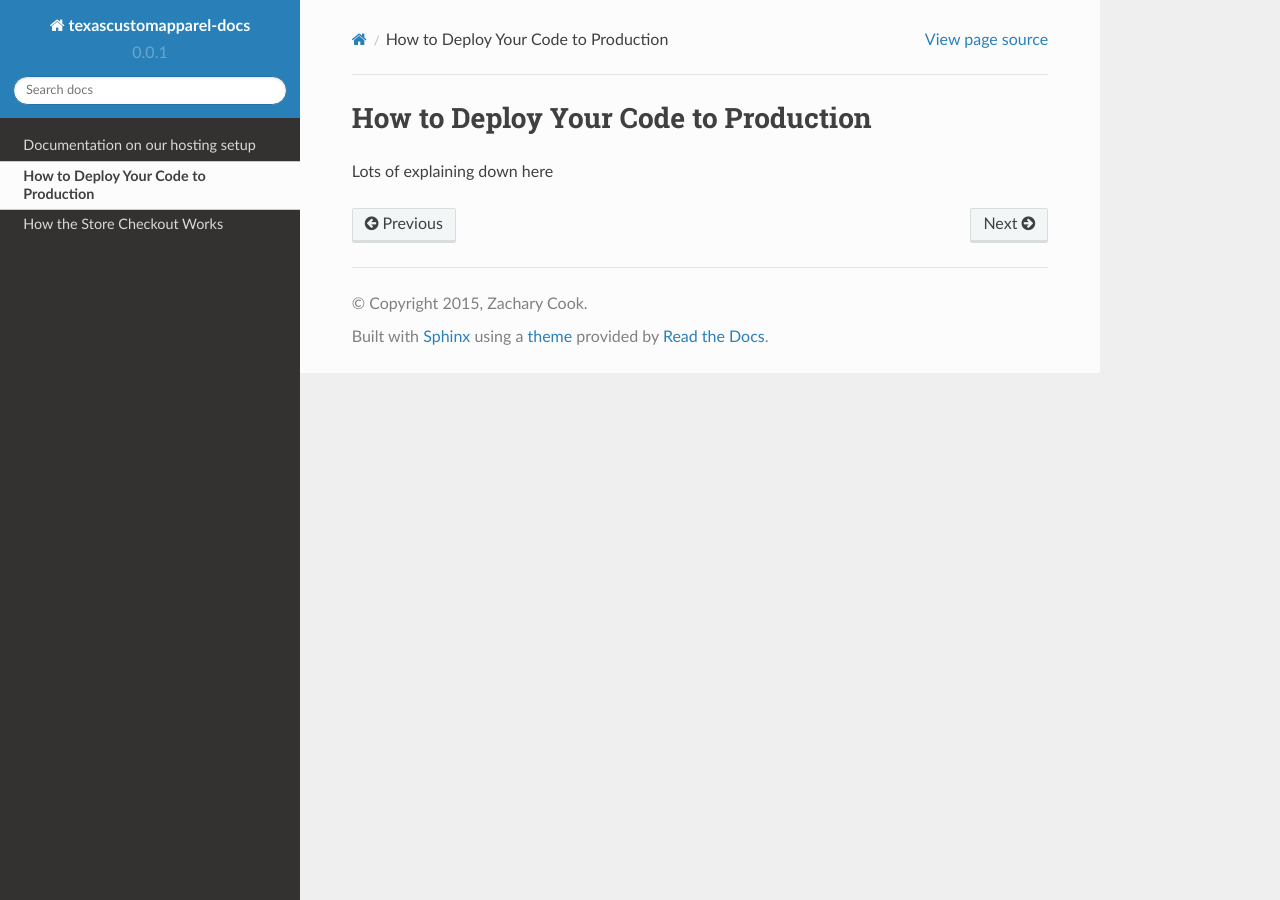
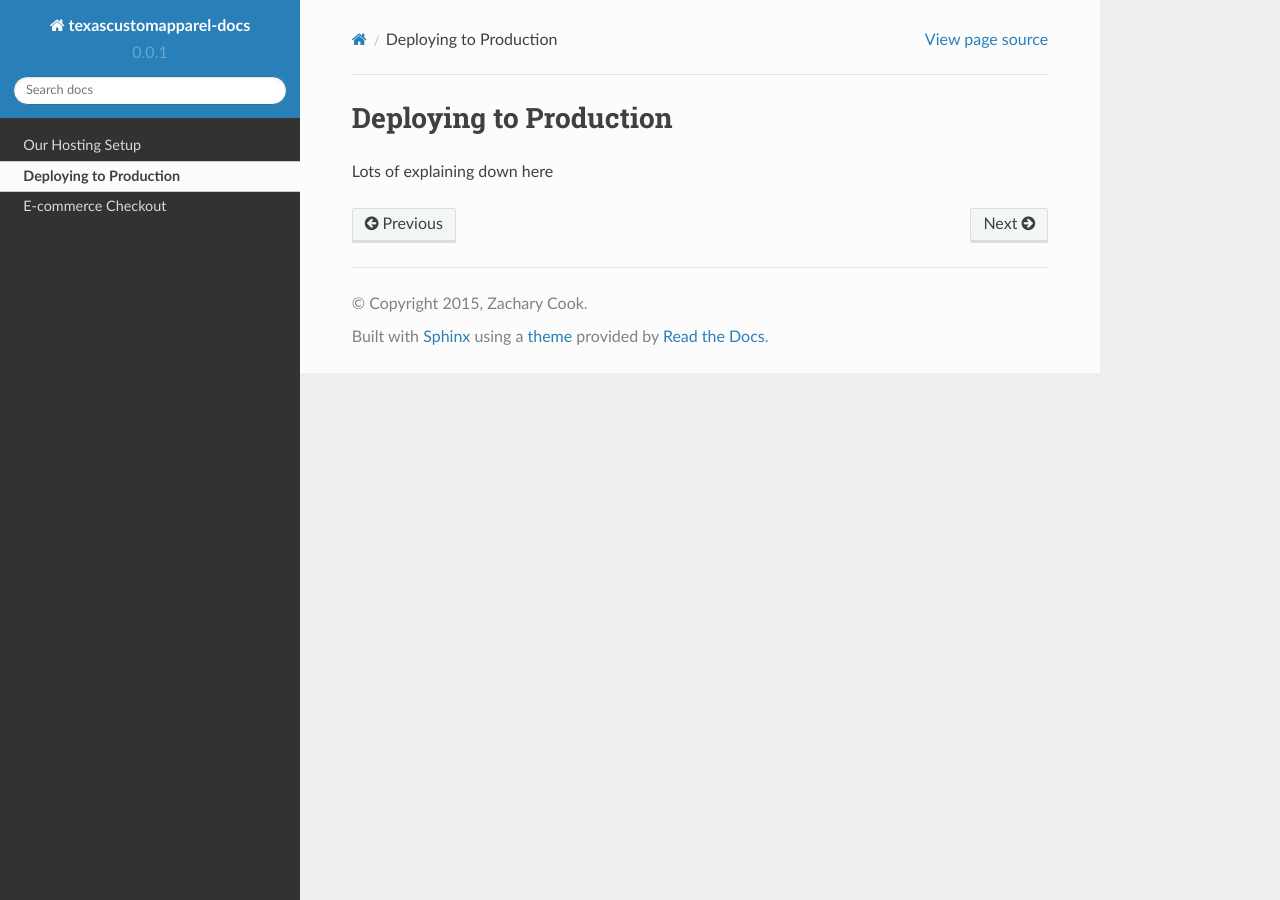
Before and after one commit to djlovegrind/texasca-docs, a Sphinx documentation site: the page built from docs/source/productionDeployment.rst, in a window 1280 px wide. Built offline with Sphinx 7.4.7 and the Read the Docs theme 2.0.0, drawn with Linux system fonts in a browser that asks for light colours.

Commit message:
redoing the title on some stuff.

```diff
--- a/docs/source/howItsHosted.rst
+++ b/docs/source/howItsHosted.rst
@@ -1,4 +1,4 @@
-Documentation on our hosting setup
+Our Hosting Setup
 ===================================================
 
 Lots of explaining down here
--- a/docs/source/productionDeployment.rst
+++ b/docs/source/productionDeployment.rst
@@ -1,4 +1,4 @@
-How to Deploy Your Code to Production
+Deploying to Production
 ===================================================
 
 Lots of explaining down here
--- a/docs/source/storeCheckout.rst
+++ b/docs/source/storeCheckout.rst
@@ -1,4 +1,4 @@
-How the Store Checkout Works
+E-commerce Checkout
 ===================================================
 
 Lots of explaining down here
```
Also changed, not shown: 14 other files.
